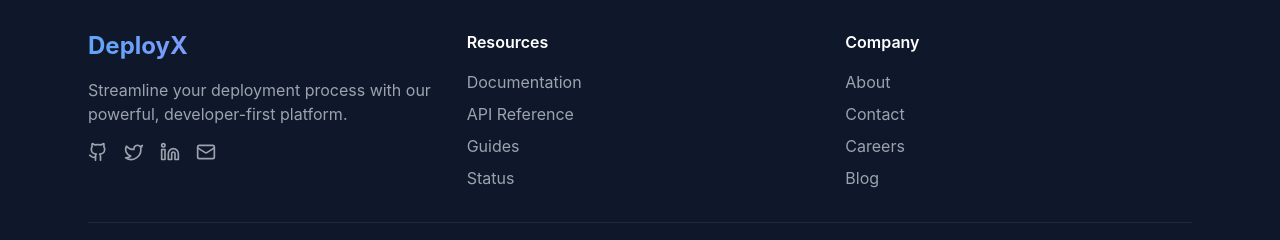
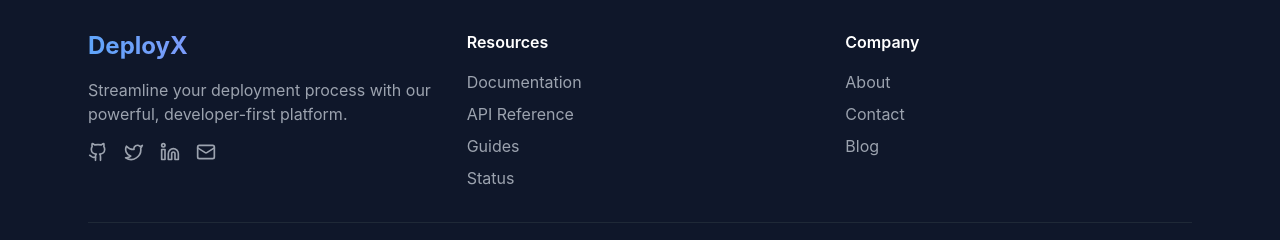
Before and after one commit to Adelodunpeter25/deployx-frontend, a React (Vite) app: page / in a window 1280 px wide. Shown: the part 3360-3600 px from the top of the page. Built offline with nearby package versions, Linux system fonts and the light colour scheme.

Commit message:
updated footer to remove unused link

```diff
--- a/src/components/Footer.tsx
+++ b/src/components/Footer.tsx
@@ -98,7 +98,6 @@ export default function Footer() {
               {[
                 { name: 'About', path: '/about' },
                 { name: 'Contact', path: '/contact' },
-                { name: 'Careers', path: '#careers' },
                 { name: 'Blog', path: '/blog' }
               ].map((item, index) => (
                 <motion.li
--- a/src/components/LiveDemo.tsx
+++ b/src/components/LiveDemo.tsx
@@ -136,7 +136,7 @@ export default function LiveDemo() {
   }
 
   return (
-    <section className="py-32 bg-dark-900">
+    <section className="py-32 bg-dark-900 hidden md:block">
       <div className="max-w-6xl mx-auto px-6">
         <motion.div
           initial={{ opacity: 0, y: 20 }}
```
